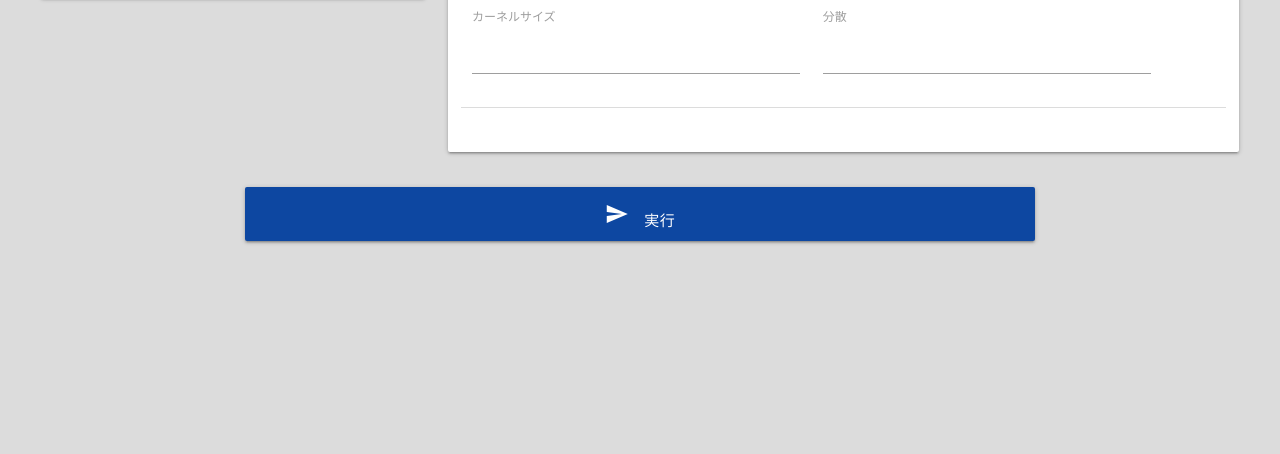
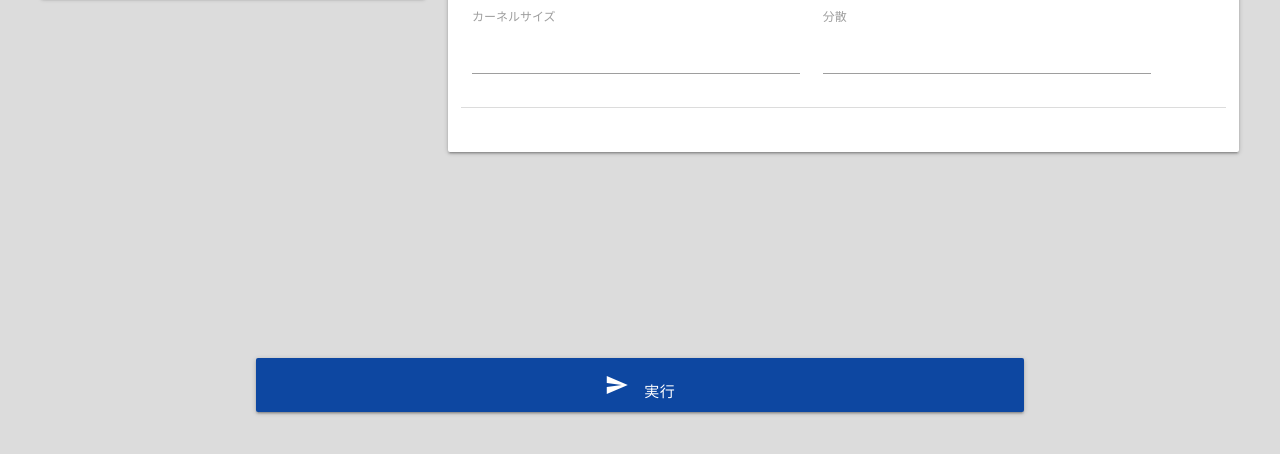
Before and after one commit to pei223/ImageProcessingTools, a Django app: template image_processing/templates/filter_page.html in a window 1280 px wide. Shown: the part 328-782 px from the top of the page. Run offline with Django 3.2, Linux system fonts and the light colour scheme; the template is opened without the code that fills it: values that come from a table or form of the project are taken from there, others are empty.

Commit message:
UI修正、フィルタ順序のルール追加

```diff
--- a/image_processing/static/css/app.css
+++ b/image_processing/static/css/app.css
@@ -13,7 +13,7 @@
     color: #333333;
 }
 
-.down-triangle{
+.down-triangle {
   width: 0;
   height: 0;
   border-left: 30px solid transparent;
@@ -21,6 +21,13 @@
   border-top: 30px solid black;
 }
 
+.filter-submit {
+    width: 60%;
+    position: fixed;
+    bottom: 5%;
+    right: 20%;
+}
+
 html {
   overflow-y: auto;
 }
--- a/image_processing/templates/_base.html
+++ b/image_processing/templates/_base.html
@@ -20,8 +20,8 @@
         <div class="nav-wrapper blue darken-4" style="padding-left: 20px; padding-right: 20px">
             <a href="#" class="brand-logo">画像処理ツール</a>
             <ul id="nav-mobile" class="right hide-on-med-and-down">
+                <li><a href="{% url 'chain_filter' %}">フィルタを重ねる</a></li>
                 <li><a href="{% url 'batch_filter' %}">フィルタ一括適用する</a></li>
-                <li><a href="{% url 'chain_filter' %}">フィルタを重ねる</a></li>
             </ul>
         </div>
     </nav>
--- a/image_processing/templates/filter_page.html
+++ b/image_processing/templates/filter_page.html
@@ -117,13 +117,11 @@
         </div>
     </div>
 
-    <div class="row center">
-        <div class="col s10 m8  offset-s1 offset-m2">
-            <button class="btn waves-effect waves-light btn-large center-align blue darken-4" style="width: 100%"
-                    type="submit">
-                <i class="material-icons">send</i>　実行
-            </button>
-        </div>
+    <div class="row center filter-submit">
+        <button class="btn waves-effect waves-light btn-large center-align blue darken-4" style="width: 100%"
+                type="submit">
+            <i class="material-icons">send</i>　実行
+        </button>
     </div>
 </form>
 <div class="collection-item row {% if is_chain %}chain-filter-form{% else %}filter-form{% endif %}" style="display: none;" id="filter-form-base">
@@ -154,10 +152,10 @@ $(document).ready(function() {
 
 function showGeneratedCode() {
     if ($('#generated-code').is(':visible')) {
-        $("#generated-code").hide("slow");
+        $("#generated-code").hide("normal");
         return;
     }
-    $("#generated-code").show("slow");
+    $("#generated-code").show("normal");
 }
 
 function addFilter() {
--- a/image_processing/views/chain_filter.py
+++ b/image_processing/views/chain_filter.py
@@ -37,6 +37,10 @@ class ChainFilterView(View):
                     error_message_list.append(error_message)
                 if not filter_list is None:
                     filter_list.append(filter_obj)
+
+        error_message_of_filter_order = get_error_message_of_filter_order(filter_list)
+        if error_message_of_filter_order != "":
+            error_message_list.append(error_message_of_filter_order)
 
         serialized_form_params = serialized_filter_params(request.POST)
         if len(error_message_list) > 0:
```
Also changed, not shown: image_processing/models/filters.py (+27 -0 lines).
